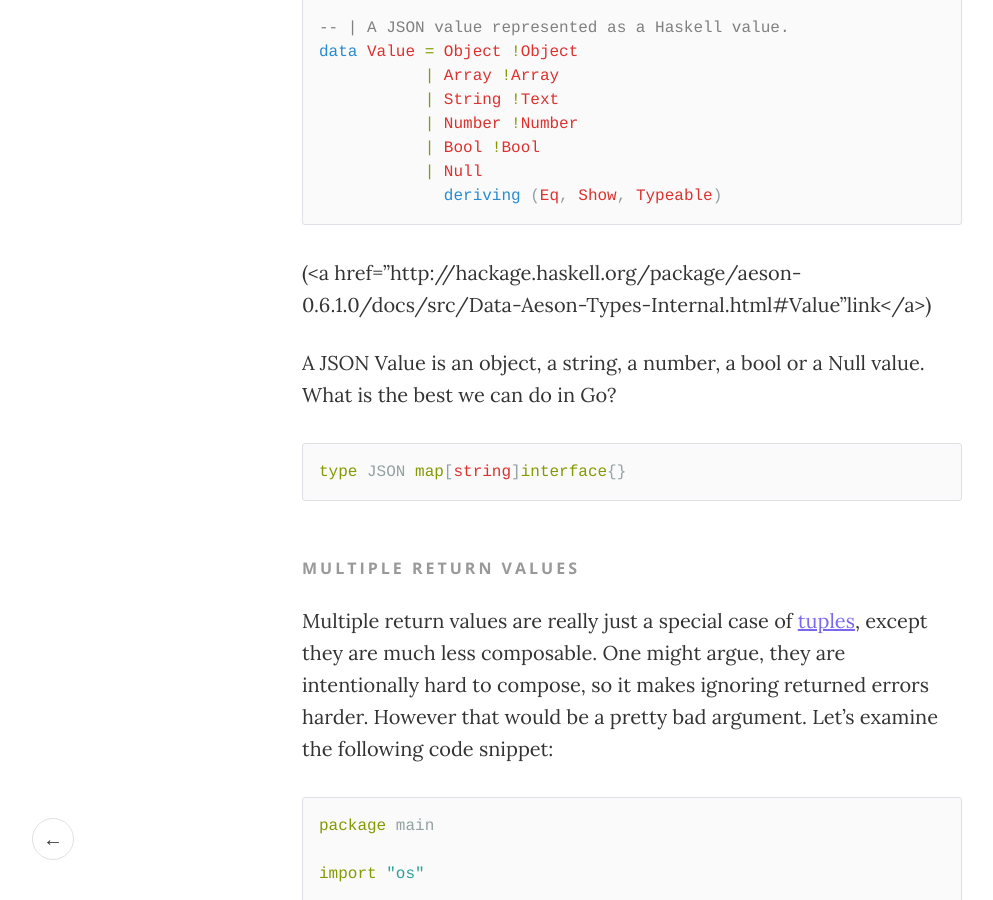
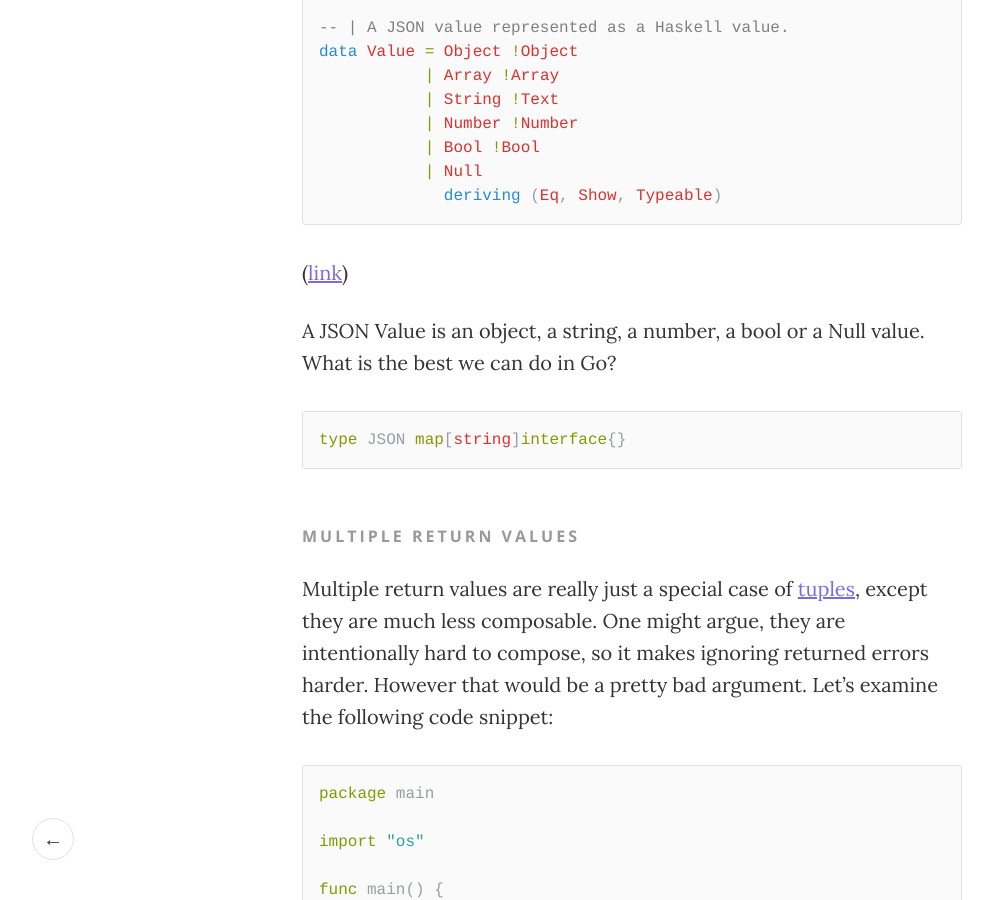
Before and after one commit to awkwordplay/awkwordplay.github.io, a Jekyll site: the page built from _posts/2014-12-01-everyday-hassles-in-go.markdown, in a window 1280 px wide and 900 px high, scrolled down 13858 px. Shown: the whole window, without its empty margins (8-1001 px from the left). Built offline with Jekyll 4.4.1, drawn with Linux system fonts in a browser that asks for light colours.

Commit message:
Fix link

```diff
--- a/_posts/2014-12-01-everyday-hassles-in-go.markdown
+++ b/_posts/2014-12-01-everyday-hassles-in-go.markdown
@@ -376,7 +376,7 @@ data Value = Object !Object
            | Null
              deriving (Eq, Show, Typeable)
 {% endhighlight %}
-(<a href="http://hackage.haskell.org/package/aeson-0.6.1.0/docs/src/Data-Aeson-Types-Internal.html#Value"link</a>)
+(<a href="http://hackage.haskell.org/package/aeson-0.6.1.0/docs/src/Data-Aeson-Types-Internal.html#Value">link</a>)
 
 A JSON Value is an object, a string, a number, a bool or a Null value. What is the best we can do in Go?
 
```
